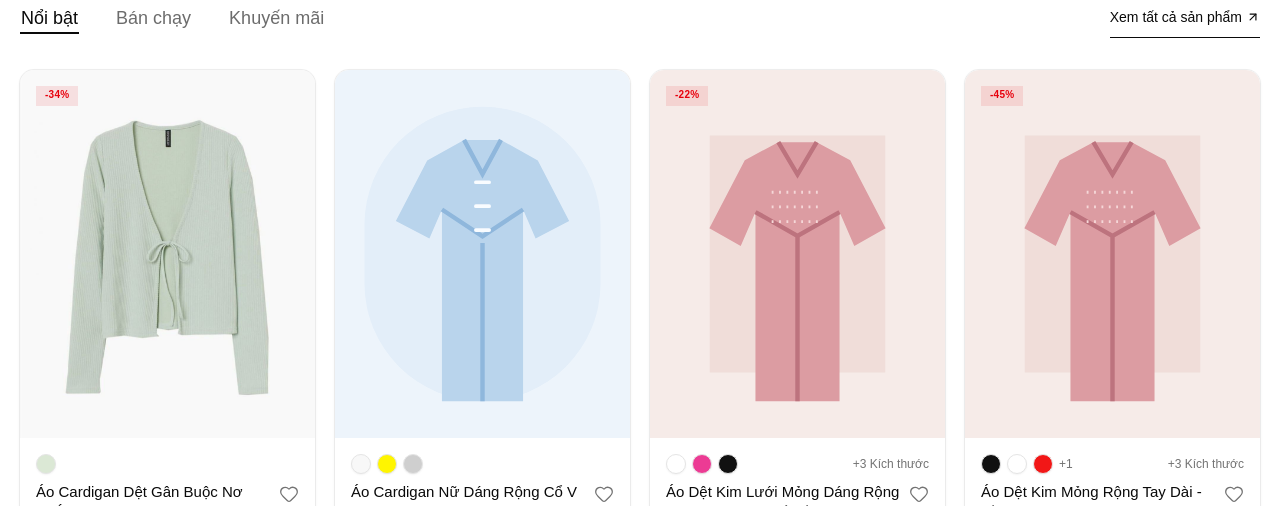
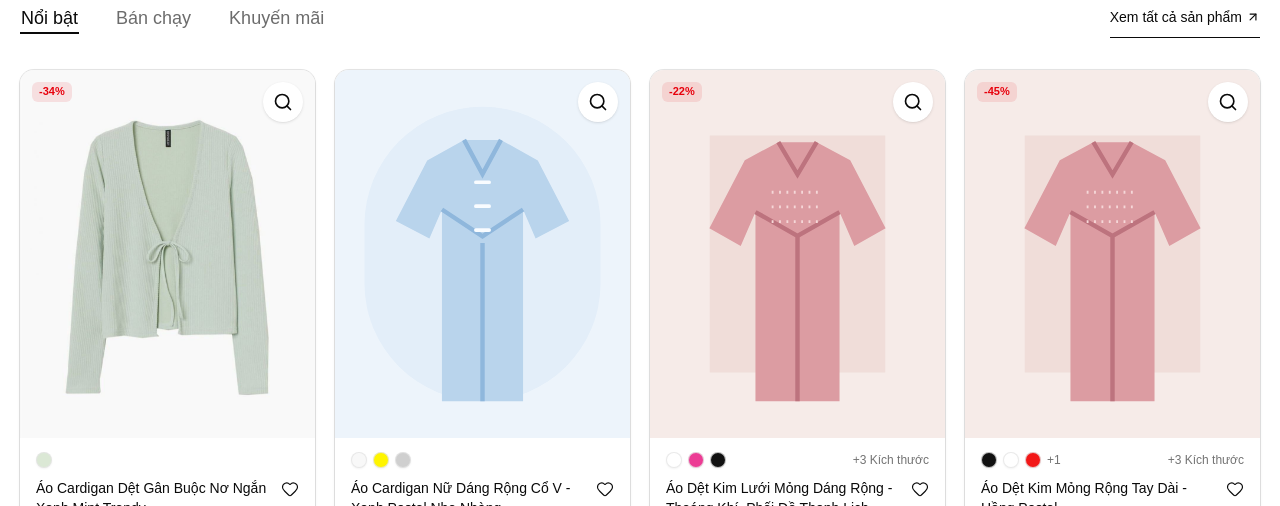
Before and after one commit to GamePieceLabs/FE_HuyMuoiStore, a Next.js app: page / in a window 1280 px wide. Shown: the part 446-952 px from the top of the page. Built offline with nearby package versions, Linux system fonts and the light colour scheme.

Commit message:
add product card effect

```diff
--- a/src/components/shared/products/product-card.tsx
+++ b/src/components/shared/products/product-card.tsx
@@ -1,6 +1,6 @@
 import Image from "next/image";
 import Link from "next/link";
-import { Eye, Heart, Search } from "lucide-react";
+import { Heart, Search } from "lucide-react";
 
 import { Badge } from "@/components/ui/badge";
 import { Card, CardContent } from "@/components/ui/card";
@@ -10,9 +10,13 @@ import type { Product } from "./types";
 
 interface ProductCardProps {
   product: Product;
+  onQuickView?: (product: Product) => void;
 }
 
-export function ProductCard({ product }: ProductCardProps) {
+const IMAGE_SIZES =
+  "(min-width: 1280px) 23vw, (min-width: 1024px) 24vw, (min-width: 640px) 32vw, 46vw";
+
+export function ProductCard({ product, onQuickView }: ProductCardProps) {
   const href = product.href ?? `/product/${product.slug}`;
   const hasDiscount = Boolean(product.originalPrice || product.discount);
   const secondaryImage = product.secondaryImage ?? product.image;
@@ -20,71 +24,120 @@ export function ProductCard({ product }: ProductCardProps) {
     product.description ??
     "Thiết kế dễ phối, thoải mái cho phong cách hằng ngày.";
 
+  const quickViewProps = onQuickView
+    ? { onClick: () => onQuickView(product) }
+    : {};
+
   return (
-    <article className="group min-w-0">
-      <Card className="min-w-0 gap-0 overflow-hidden rounded-xl border-0 bg-card p-0 text-card-foreground shadow-sm ring-1 ring-border/60 transition-shadow duration-300 hover:shadow-md">
-        <div className="group/image relative aspect-[4/5] overflow-hidden rounded-t-xl bg-muted/40">
+    <Card
+      className={cn(
+        "group min-w-0 gap-0 overflow-hidden rounded-xl",
+        "border-border/60 bg-card py-0 shadow-sm",
+        "transition-shadow duration-300 hover:shadow-lg",
+      )}
+    >
+      {/* Media */}
+      <div className="relative aspect-[4/5] overflow-hidden bg-muted/40">
         <Link
           href={href}
           aria-label={`Xem sản phẩm ${product.name}`}
-            className="absolute inset-0 z-0 block focus-visible:outline-none focus-visible:ring-2 focus-visible:ring-ring focus-visible:ring-inset"
+          className={cn(
+            "absolute inset-0 z-0 block",
+            "focus-visible:outline-none focus-visible:ring-2",
+            "focus-visible:ring-ring focus-visible:ring-inset",
+          )}
         >
           <Image
             src={product.image}
             alt={product.name}
             fill
-              sizes="(min-width: 1280px) 23vw, (min-width: 1024px) 24vw, (min-width: 640px) 32vw, 46vw"
-              className="object-cover transition-[opacity,transform] duration-1000 [transition-timing-function:linear,ease-out] group-hover/image:scale-[1.04] group-hover/image:opacity-0 motion-reduce:transition-[opacity] motion-reduce:group-hover/image:scale-100 motion-reduce:group-hover/image:opacity-0"
+            sizes={IMAGE_SIZES}
+            className={cn(
+              "object-cover transition-opacity duration-500 ease-out",
+              "group-hover:opacity-0 group-hover:delay-250",
+              "group-focus-within:opacity-0 group-focus-within:delay-250",
+              "motion-reduce:transition-none",
+            )}
           />
           <Image
             src={secondaryImage}
             alt=""
+            aria-hidden="true"
             fill
-              sizes="(min-width: 1280px) 23vw, (min-width: 1024px) 24vw, (min-width: 640px) 32vw, 46vw"
-              aria-hidden="true"
-              className="object-cover opacity-0 transition-[opacity,transform] duration-1000 [transition-timing-function:linear,ease-out] group-hover/image:scale-[1.04] group-hover/image:opacity-100 motion-reduce:transition-[opacity] motion-reduce:group-hover/image:scale-100"
+            sizes={IMAGE_SIZES}
+            className={cn(
+              "object-cover opacity-0 transition-opacity duration-500 ease-out",
+              "group-hover:opacity-100 group-hover:delay-250",
+              "group-focus-within:opacity-100 group-focus-within:delay-250",
+              "motion-reduce:transition-none",
+            )}
           />
         </Link>
 
         {product.discount ? (
           <Badge
             variant="destructive"
-              className="absolute left-3 top-3 z-10 rounded-none px-2 py-1 text-[10px] font-semibold uppercase tracking-wide sm:left-4 sm:top-4"
+            className={cn(
+              "absolute left-3 top-3 z-10 rounded-sm",
+              "px-1.5 py-0.5 text-[11px] font-semibold",
+            )}
           >
             {product.discount}
           </Badge>
         ) : null}
 
+        {/* Nút kính lúp: trượt từ phải sang */}
         <Link
           href={href}
-            aria-label={`Xem nhanh sản phẩm ${product.name}`}
-            className="absolute right-3 top-3 z-10 inline-flex size-10 scale-0 items-center justify-center rounded-full bg-background/95 text-foreground opacity-0 shadow-sm backdrop-blur-sm will-change-[opacity,scale] [transition-property:opacity,scale] [transition-timing-function:cubic-bezier(0.4,0,0.2,1),cubic-bezier(0.22,1,0.36,1)] [transition-duration:700ms,800ms] [transition-delay:0ms] group-hover/image:scale-100 group-hover/image:opacity-100 group-hover/image:[transition-duration:700ms,800ms] group-hover/image:[transition-delay:100ms] group-focus-within:scale-100 group-focus-within:opacity-100 group-focus-within:[transition-duration:700ms,800ms] group-focus-within:[transition-delay:100ms] focus-visible:outline-none focus-visible:ring-2 focus-visible:ring-ring focus-visible:ring-offset-2 motion-reduce:scale-100 motion-reduce:[transition-property:none] sm:right-4 sm:top-4"
+          aria-label={`Xem nhanh ${product.name}`}
+          {...quickViewProps}
+          className={cn(
+            "absolute right-3 top-3 z-10 flex size-10 items-center justify-center rounded-full bg-background text-foreground shadow-sm",
+            "translate-x-6 opacity-0 transition-all duration-500 ease-out",
+            "hover:bg-foreground hover:text-background",
+            "group-hover:translate-x-0 group-hover:opacity-100 group-hover:delay-[250ms]",
+            "group-focus-within:translate-x-0 group-focus-within:opacity-100 group-focus-within:delay-[250ms]",
+            "[@media(hover:none)]:translate-x-0 [@media(hover:none)]:opacity-100",
+            "focus-visible:outline-none focus-visible:ring-2 focus-visible:ring-ring",
+            "motion-reduce:transition-none motion-reduce:translate-x-0",
+          )}
         >
-            <Search aria-hidden="true" className="size-4" />
+          <Search aria-hidden="true" className="size-5" />
         </Link>
 
-          <div className="pointer-events-none absolute inset-x-0 bottom-3 z-10 flex justify-center px-3">
+        {/* Pill "Xem nhanh" */}
+        <div className="pointer-events-none absolute inset-x-3 bottom-3 z-10">
           <Link
             href={href}
-              className="pointer-events-auto rounded-3xl inline-flex min-h-11 font-bold w-full max-w-64 scale-0 items-center justify-center gap-2 bg-background/95 px-5 text-md text-foreground opacity-0 shadow-sm backdrop-blur-sm will-change-[opacity,scale] [transition-property:opacity,scale,background-color] [transition-timing-function:cubic-bezier(0.4,0,0.2,1),cubic-bezier(0.22,1,0.36,1),ease] [transition-duration:700ms,800ms,150ms] [transition-delay:0ms,0ms,0ms] hover:bg-background group-hover/image:scale-100 group-hover/image:opacity-100 group-hover/image:[transition-duration:700ms,800ms,150ms] group-hover/image:[transition-delay:175ms,175ms,0ms] group-focus-within:scale-100 group-focus-within:opacity-100 group-focus-within:[transition-duration:700ms,800ms,150ms] group-focus-within:[transition-delay:175ms,175ms,0ms] focus-visible:outline-none focus-visible:ring-2 focus-visible:ring-ring motion-reduce:scale-100 motion-reduce:[transition-property:none]"
+            {...quickViewProps}
+            className={cn(
+              "pointer-events-auto flex h-10 w-full items-center justify-center rounded-full bg-background/95 text-sm font-semibold text-foreground shadow-md backdrop-blur-sm",
+              "translate-y-3 scale-95 opacity-0 transition-all duration-500 ease-out",
+              "hover:bg-background",
+              "group-hover:translate-y-0 group-hover:scale-100 group-hover:opacity-100 group-hover:delay-[350ms]",
+              "group-focus-within:translate-y-0 group-focus-within:scale-100 group-focus-within:opacity-100 group-focus-within:delay-[350ms]",
+              "[@media(hover:none)]:hidden",
+              "focus-visible:outline-none focus-visible:ring-2 focus-visible:ring-ring",
+              "motion-reduce:transition-none",
+            )}
           >
             Xem nhanh
           </Link>
         </div>
       </div>
 
-        <CardContent className="px-3 pb-3 pt-3 sm:px-4 sm:pb-4 sm:pt-4">
-          <div className="flex min-h-5 items-center justify-between gap-2">
+      {/* Info */}
+      <CardContent className="space-y-2 px-3 pb-4 pt-3 sm:px-4">
         {product.colors?.length ? (
           <div
-                className="flex min-w-0 items-center gap-1.5"
+            className="flex min-h-5 items-center gap-1.5"
             aria-label="Màu sắc sản phẩm"
           >
             {product.colors.map((color, index) => (
               <span
                 key={`${product.slug}-${color}-${index}`}
                 aria-hidden="true"
-                    className="size-[18px] rounded-full border border-border shadow-xs transition-transform hover:scale-110 sm:size-5"
+                className="size-4 rounded-full border border-border/80 shadow-xs"
                 style={{ backgroundColor: color }}
               />
             ))}
@@ -93,33 +146,41 @@ export function ProductCard({ product }: ProductCardProps) {
                 +{product.additionalColors}
               </span>
             ) : null}
-              </div>
-            ) : (
-              <span />
-            )}
             {product.sizesLabel ? (
-              <span className="shrink-0 text-[11px] font-medium text-muted-foreground sm:text-xs">
+              <span className="ml-auto shrink-0 text-xs font-medium text-muted-foreground">
                 {product.sizesLabel}
               </span>
             ) : null}
           </div>
+        ) : null}
 
-          <div className="mt-2 flex items-start gap-2">
-            <h3 className="min-w-0 flex-1 text-sm leading-5 font-medium text-foreground sm:text-[15px] sm:leading-5">
+        <div className="flex items-start gap-2">
+          <h3 className="min-w-0 flex-1 text-sm font-medium leading-5 text-foreground">
             <Link
               href={href}
-                className="line-clamp-2 transition-opacity hover:opacity-70 focus-visible:outline-none focus-visible:ring-2 focus-visible:ring-ring focus-visible:ring-offset-2"
+              className={cn(
+                "line-clamp-2 transition-opacity hover:opacity-70",
+                "focus-visible:outline-none focus-visible:ring-2",
+                "focus-visible:ring-ring focus-visible:ring-offset-2",
+              )}
             >
               {product.name}
             </Link>
           </h3>
-            <Heart
-              aria-hidden="true"
-              className="mt-0.5 size-[18px] shrink-0 stroke-[1.5] text-muted-foreground transition-colors group-hover:text-foreground sm:size-5"
-            />
+          <button
+            type="button"
+            aria-label="Thêm vào yêu thích"
+            className={cn(
+              "mt-0.5 shrink-0 text-foreground transition-colors",
+              "hover:text-destructive focus-visible:outline-none",
+              "focus-visible:ring-2 focus-visible:ring-ring",
+            )}
+          >
+            <Heart aria-hidden="true" className="size-[18px] stroke-[1.5]" />
+          </button>
         </div>
 
-          <div className="mt-3 flex flex-wrap items-baseline gap-x-2 gap-y-0.5 tabular-nums">
+        <div className="flex flex-wrap items-baseline gap-x-2 tabular-nums">
           <span
             className={cn(
               "text-sm font-semibold sm:text-base",
@@ -129,17 +190,16 @@ export function ProductCard({ product }: ProductCardProps) {
             {product.price}
           </span>
           {product.originalPrice ? (
-              <span className="text-xs text-muted-foreground line-through sm:text-sm">
+            <span className="text-xs text-muted-foreground line-through">
               {product.originalPrice}
             </span>
           ) : null}
         </div>
 
-          <p className="mt-2 line-clamp-2 min-h-10 text-xs leading-5 text-muted-foreground">
+        <p className="line-clamp-2 min-h-10 text-xs leading-5 text-muted-foreground">
           {description}
         </p>
       </CardContent>
     </Card>
-    </article>
   );
 }
```
Lines whose indentation alone changed are shown as unchanged.
